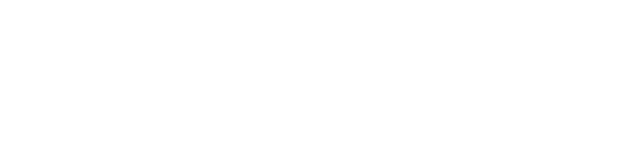
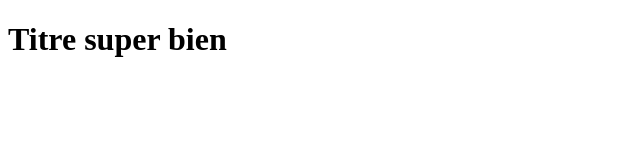
Before and after one commit to bastienapp/my-super-website, a plain HTML site: page index.html in a window 1280 px wide. Shown: the whole page, without its empty margins (0-640 px from the left). Drawn offline with Linux system fonts and the light colour scheme.

Commit message:
modif du titre

```diff
--- a/index.html
+++ b/index.html
@@ -5,6 +5,6 @@
   <title>title</title>
 </head>
 <body>
-
+  <h1>Titre super bien</h1>
 </body>
 </html>
```
